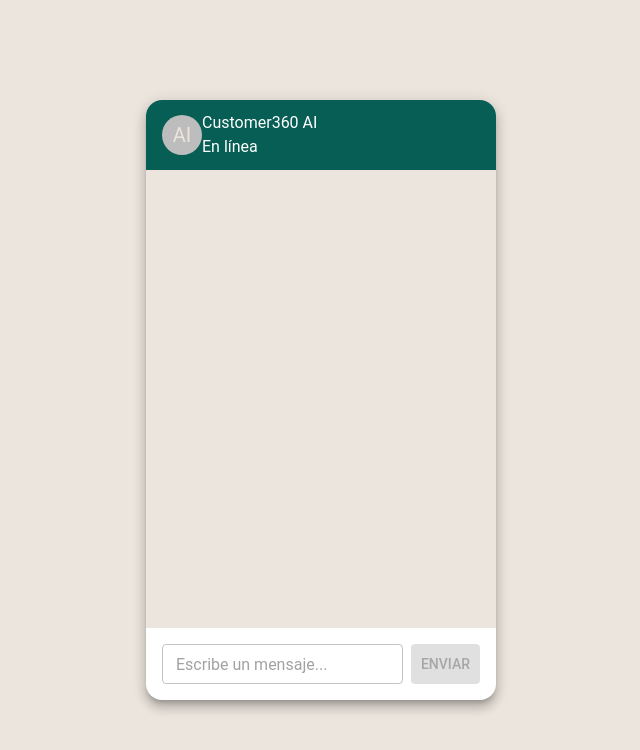
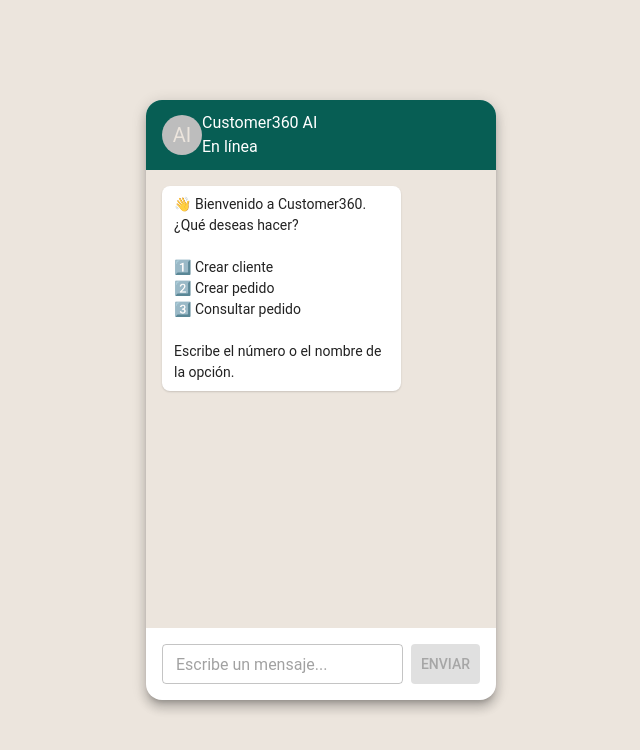
Before and after one commit to alejo198666-creator/WhatsAppcustomer360-ai, a React (Vite) app: page / in a window 1280 px wide. Shown: the top 750 px of the page, without its empty margins (319-959 px from the left). Built offline with nearby package versions, Linux system fonts and the light colour scheme.

Commit message:
Estandarizar y mostrar menu principal al iniciar

```diff
--- a/src/contexts/ChatContext.jsx
+++ b/src/contexts/ChatContext.jsx
@@ -5,6 +5,9 @@
     useState
 } from "react";
 
+import {
+    mostrarMenuPrincipal
+} from "../services/menuService.js";
 /**
  * Contexto global del historial de conversación.
  */
@@ -26,7 +29,13 @@
  */
 export default function ChatProvider({ children }) {
 
-    const [messages, setMessages] = useState([]);
+    const [messages, setMessages] = useState(() => [
+
+    mostrarMenuPrincipal(
+        "👋 Bienvenido a Customer360. ¿Qué deseas hacer?"
+    )
+
+]);
 
     /**
      * Agrega un mensaje al final del historial.
@@ -193,7 +202,13 @@
      */
     const clearChat = useCallback(() => {
 
-        setMessages([]);
+    setMessages([
+
+        mostrarMenuPrincipal(
+            "Conversación reiniciada. ¿Qué deseas hacer?"
+        )
+
+    ]);
 
     }, []);
 
--- a/src/services/menuService.js
+++ b/src/services/menuService.js
@@ -2,13 +2,21 @@
     from "../models/MessageFactory.js";
 
 /**
- * Devuelve el menú principal del chatbot.
+ * Construye el menú principal del chatbot.
+ *
+ * Este servicio se utiliza:
+ *
+ * - Al iniciar la aplicación.
+ * - Después de crear un cliente.
+ * - Después de crear un pedido.
+ * - Después de consultar un pedido.
+ * - Cuando el usuario solicita regresar al menú.
  *
  * @param {string} message
  * @returns {Object}
  */
 export function mostrarMenuPrincipal(
-    message = "¿Qué deseas hacer ahora?"
+    message = "¿Qué deseas hacer?"
 ) {
 
     return MessageFactory.text(
@@ -18,7 +26,7 @@
 2️⃣ Crear pedido
 3️⃣ Consultar pedido
 
-También puedes escribir el nombre de la opción.`
+Escribe el número o el nombre de la opción.`
     );
 
 }
```
